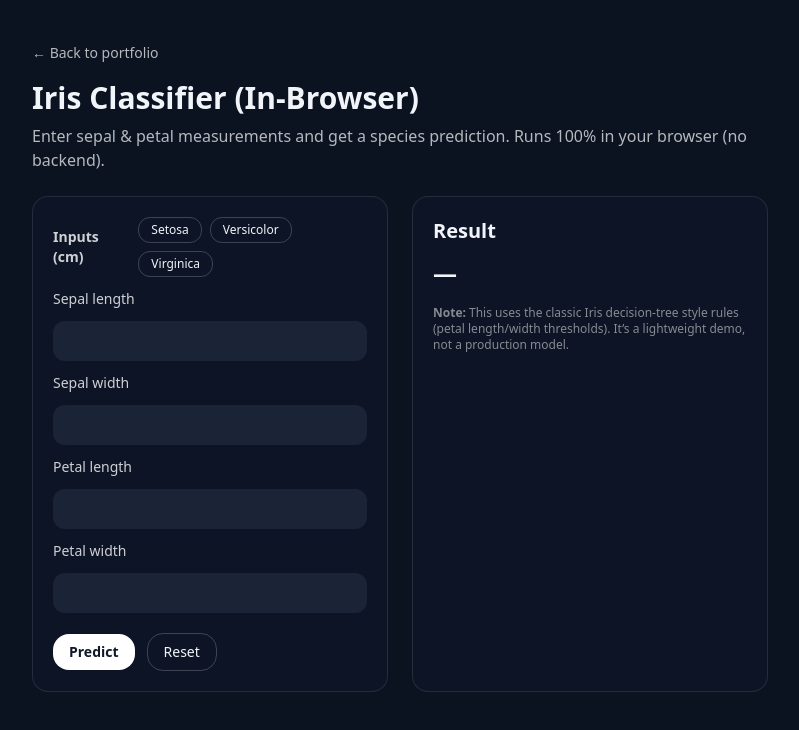
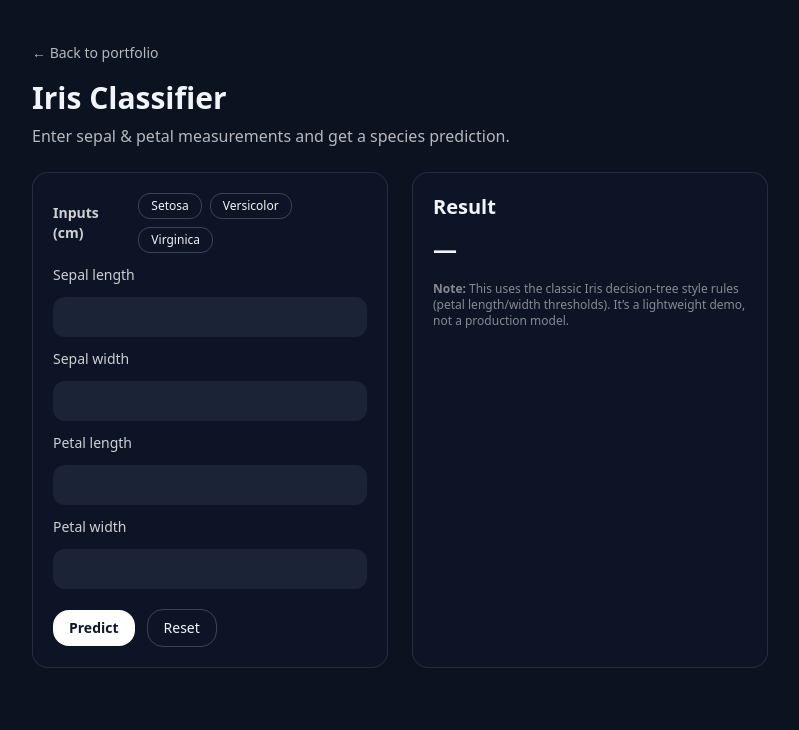
Before and after one commit to wbai0614/personal-site, a plain HTML site: page demo/iris.html in a window 1280 px wide. Shown: the whole page, without its empty margins (240-1039 px from the left). Drawn offline with nearby package versions, Linux system fonts and the light colour scheme.

Commit message:
Small tweaks

```diff
--- a/demo/iris.html
+++ b/demo/iris.html
@@ -12,8 +12,8 @@
 <body class="min-h-screen text-slate-100">
   <main class="mx-auto max-w-3xl px-4 py-10">
     <a href="/" class="text-sm text-white/70 hover:text-white">← Back to portfolio</a>
-    <h1 class="mt-4 text-3xl font-bold">Iris Classifier (In-Browser)</h1>
-    <p class="mt-2 text-white/70">Enter sepal & petal measurements and get a species prediction. Runs 100% in your browser (no backend).</p>
+    <h1 class="mt-4 text-3xl font-bold">Iris Classifier</h1>
+    <p class="mt-2 text-white/70">Enter sepal & petal measurements and get a species prediction.</p>
 
     <div class="mt-6 grid md:grid-cols-2 gap-6">
       <form id="form" class="rounded-2xl border border-white/10 bg-slate-900/60 p-5 space-y-3">
```
